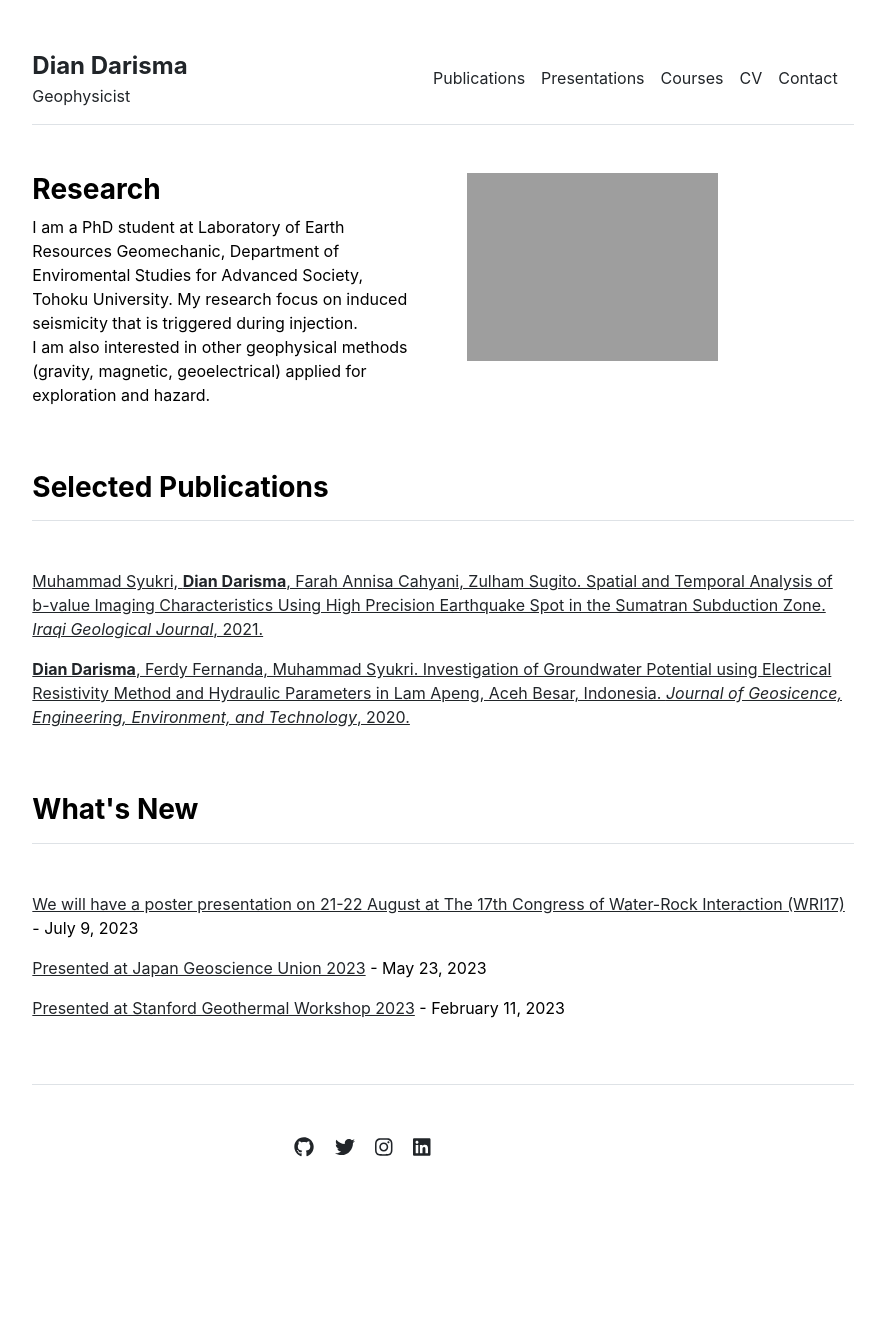
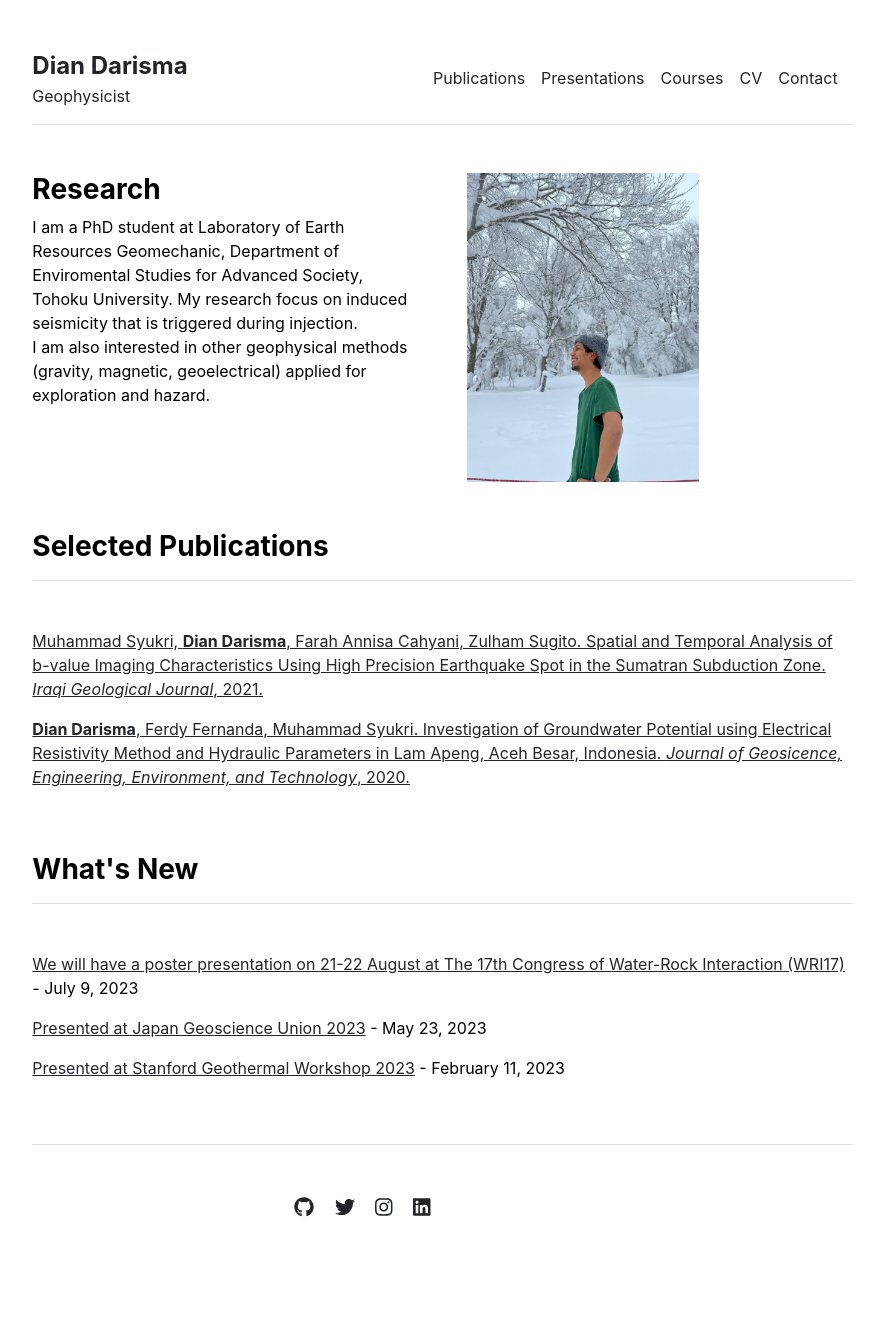
Before and after one commit to diandarisma/diandarisma.github.io, a Jekyll site: the page built from index.md, in a window 1280 px wide. Shown: the whole page, without its empty margins (197-1082 px from the left). Built offline with Jekyll 4.4.1, drawn with Linux system fonts in a browser that asks for light colours; before the commit the page ends 1259 px from its top, so only the background shows below that.

Commit message:
Update home.html

```diff
--- a/_layouts/home.html
+++ b/_layouts/home.html
@@ -8,7 +8,7 @@
     {{ content }}
   </div>
   <div class="col-md-6">
-    <img src="{{ site.github.url }}/assets/img/kontak.jpg" alt="Home" width="65%">
+    <img src="{{ site.github.url }}/assets/img/contact.jpeg" alt="Home" width="60%">
   </div>
 </div>
 
```
